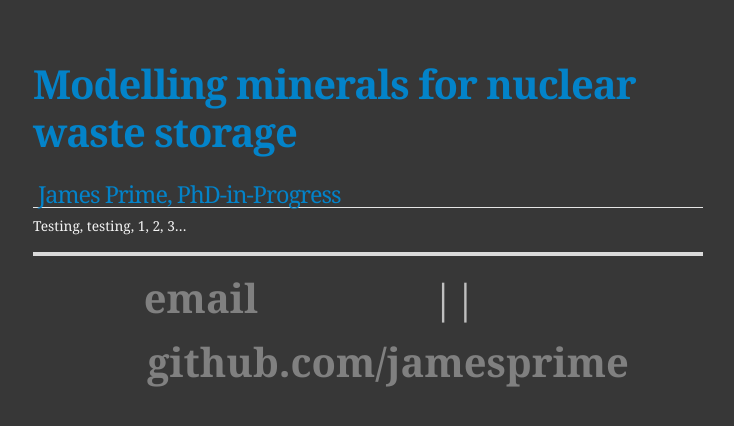
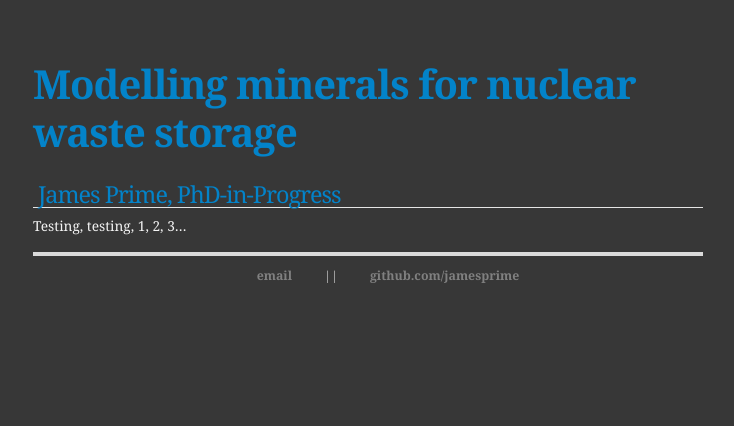
Before and after one commit to jamesprime/jamesprime.github.io, a Jekyll site: the page built from _pages/test/index.md, in a window 1280 px wide. Shown: the top 426 px of the page, without its empty margins (272-1006 px from the left). Built offline with Jekyll 4.4.1, drawn with Linux system fonts in a browser that asks for light colours; nearby versions of some CDN libraries.

Commit message:
Changed footer font-size back from 2.9em to 0.9em, and changed footer ul span padding from 0 4em to 0 2em, in _sass/uberduper.scss

```diff
--- a/_sass/uberduper.scss
+++ b/_sass/uberduper.scss
@@ -198,7 +198,7 @@ div.slogan {
     border-top: 4px solid #dadada;
     clear: both;
     color: gray;
-    font-size: 2.9em;
+    font-size: 0.9em;
     line-height: 1.6em;
     margin: 0 auto;
     padding: 8px 0;
@@ -221,7 +221,7 @@ div.slogan {
         text-align: center;
         span {
             color: #bfbfbf;
-            padding: 0 4em;
+            padding: 0 2em;
         }
     }
 }
```
